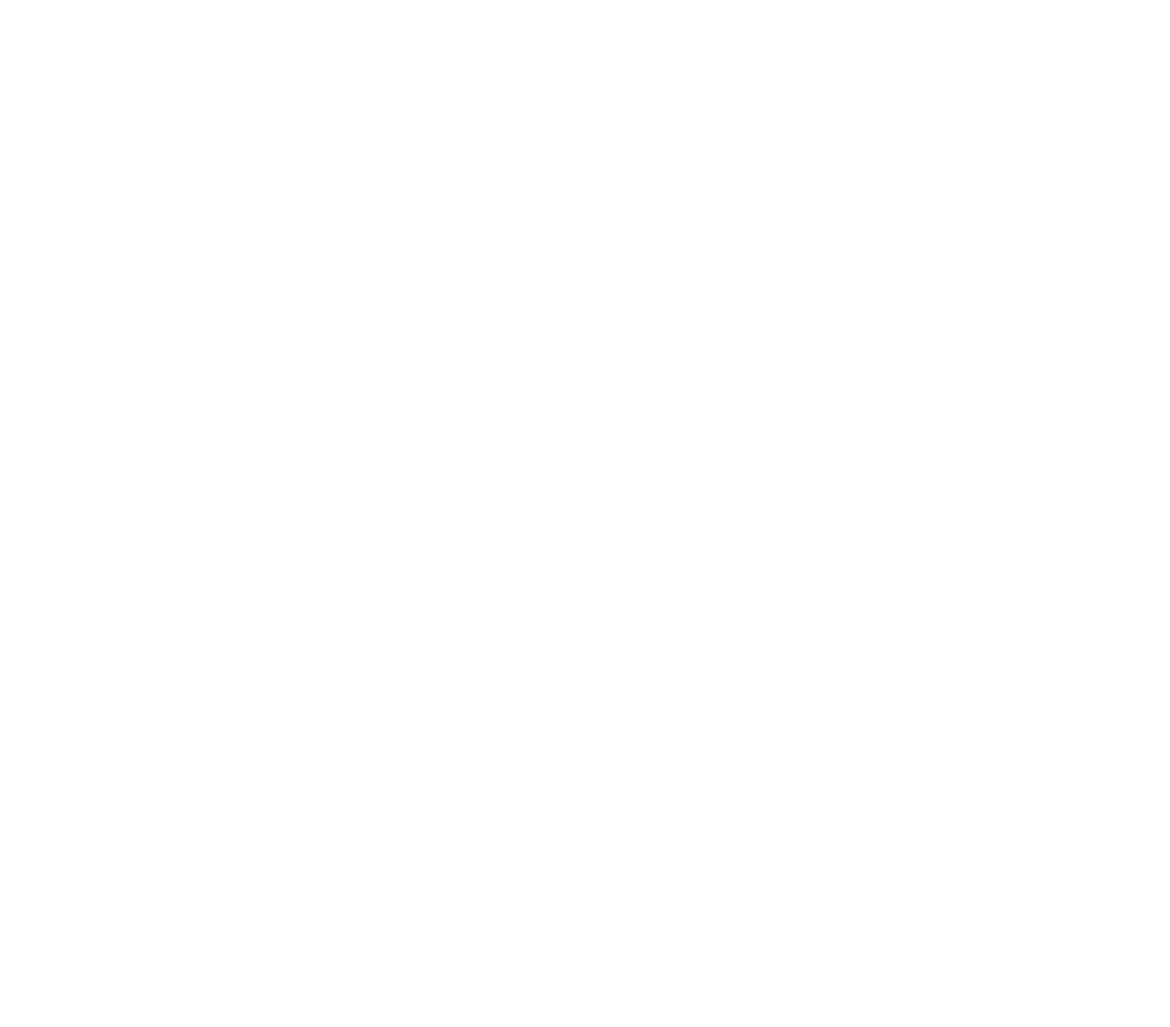
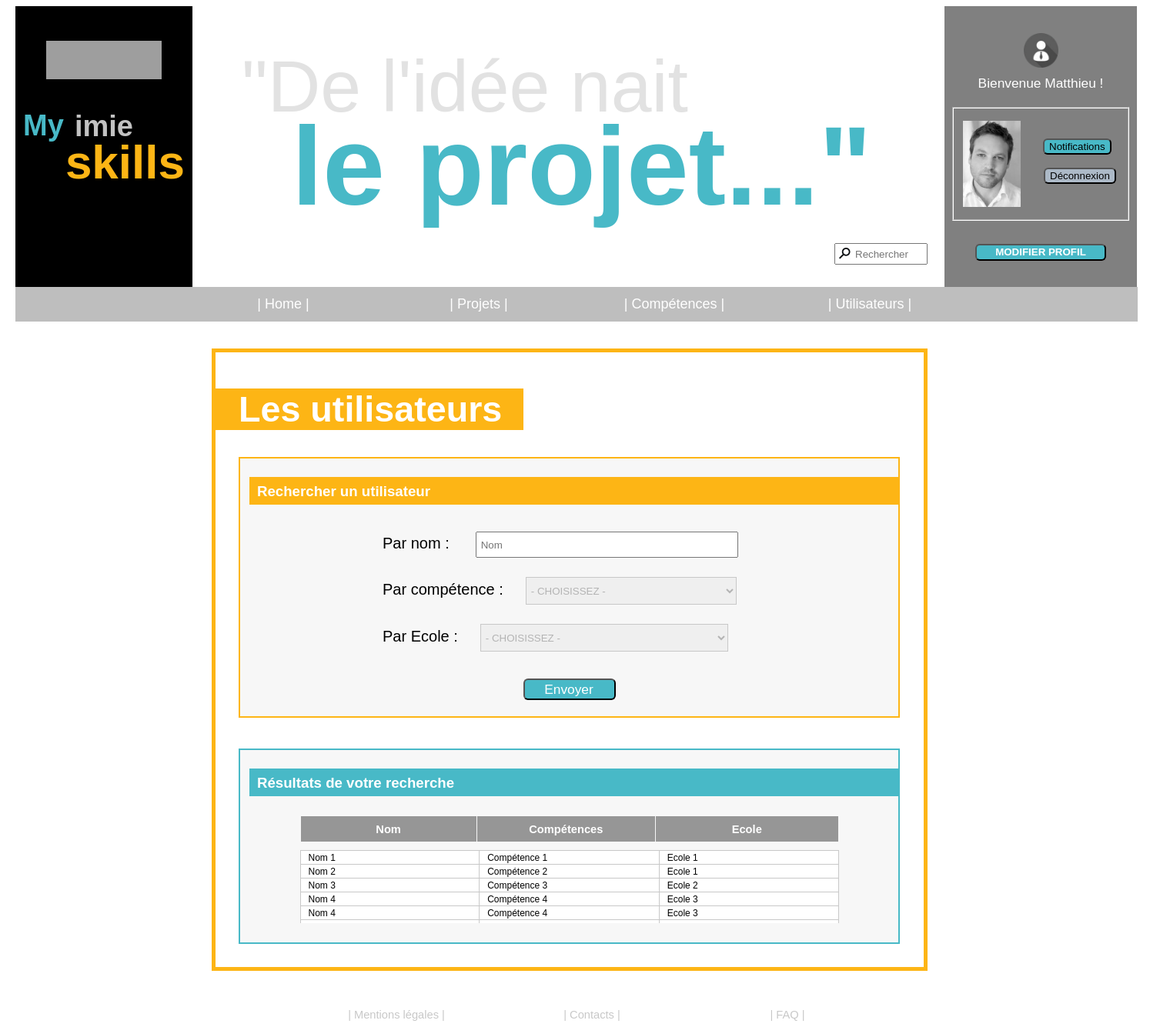
Before and after one commit to mcouchouron/IMIE---Fil-rouge, a PHP site: page /index.php in a window 1520 px wide. Before the commit the part shown is empty. Shown: the top 1335 px of the page at 77% size. Before the commit the page ends 800 px from the top, so only its background shows below. Run offline with PHP 8.4, Linux system fonts and the light colour scheme; lists and menus that the app fills with data are empty; grey boxes are pictures that could not be loaded.

Commit message:
fatiguée ...

```diff
--- a/Controleur/SkillsController.php
+++ b/Controleur/SkillsController.php
@@ -12,4 +12,6 @@
         $this->dao = new \FilRouge\Modele\Users\UsersDAO();
     }
 
+
+
 }
--- a/Controleur/UsersController.php
+++ b/Controleur/UsersController.php
@@ -13,7 +13,8 @@
         }
 
         function userList(){
-            //fonction listant les utilisateurs
+            $this->dao->select("");
+            include_once '';
         }
 
         function userSchoolFilter(){
--- a/Vue/formulaireProjet.php
+++ b/Vue/formulaireProjet.php
@@ -3,10 +3,7 @@
     <head>
         <title>Formulaire Projets</title>
         <meta charset="utf-8"/>
-
-			<link rel="stylesheet" type="text/css" href="css/formulaire.css" />
-			<!--link rel="stylesheet" type="text/css" href="css/faq.css" /-->
-
+        <link rel="stylesheet" type="text/css" href="Vue/css/formulaire.css" />
     </head>
     <div id="corps_page">
 
--- a/Vue/pageCompetences.php
+++ b/Vue/pageCompetences.php
@@ -3,9 +3,7 @@
     <head>
         <title>pageLienCompétences</title>
         <meta charset="utf-8"/>
-			<link rel="stylesheet" type="text/css" href="css/pageprincipale.css"/>
-			<!--link rel="stylesheet" type="text/css" href="css\homepageFred.css"/-->
-			<!--link rel="stylesheet" type="text/css" href="css\homepageFooter.css"/-->
+        <link rel="stylesheet" type="text/css" href="Vue/css/pageprincipale.css"/>
     </head>
     <body>
         <!--Ici insertion de la page Header-->
--- a/Vue/pageMesCompetences.php
+++ b/Vue/pageMesCompetences.php
@@ -68,7 +68,7 @@
             </article>
             <article class="recherche">
 
-									<form id="formulaire" method="post" action="traitement.php>
+                <form id="formulaire" method="post" action="traitement.php">
 
                       <fieldset id="headrecherche">
                       <h4 id="titreComp">Rechercher une compétence</h4>
@@ -90,6 +90,6 @@
         </section>
     </div>
     <aside>
-					<a id="boutonProjet" href="formulaireProjet.php"><img src="images/image.png" alt="logo_prop" title="cliquez"/></a>
+        <a id="boutonProjet" href="formulaireProjet.php"><img src="Vue/images/image.png" alt="logo_prop" title="cliquez"/></a>
     </aside>
 </div>
--- a/Vue/pageUtilisateurs.php
+++ b/Vue/pageUtilisateurs.php
@@ -3,9 +3,7 @@
     <head>
         <title>pageLienUtilisateurs</title>
         <meta charset="utf-8"/>
-			<link rel="stylesheet" type="text/css" href="css/pageprincipale.css"/>
-			<!--link rel="stylesheet" type="text/css" href="css\homepageFred.css"/-->
-			<!--link rel="stylesheet" type="text/css" href="css\homepageFooter.css"/-->
+        <link rel="stylesheet" type="text/css" href="Vue/css/pageprincipale.css"/>
     </head>
     <body>
         <!--Ici insertion de la page Header-->
--- a/Vue/pageheader.php
+++ b/Vue/pageheader.php
@@ -8,12 +8,9 @@
 $_SESSION['age'] = 24;
 ?>
 
-
-
-
 <div id="page">
     <header>
-	<img id="p1" src="images/imieLogo.jpg" alt="logoImie" title="logoImie"/>
+        <img id="p1" src="Vue/vueimages/imieLogo.jpg" alt="logoImie" title="logoImie"/>
         <p id="My">My</p><p id="Imie">imie</p></br>
         <p id="skill">skills</p>
     </header>
@@ -22,21 +19,21 @@
         <p id="titre1">"De l'idée nait</p>
         <p id="titre2">le projet..."</p>
         <div id="zonerecherche">
-				<input id="boutonrecherche" type="image" src="images/loupe.png" />
+            <input id="boutonrecherche" type="image" src="Vue/images/loupe.png" />
             <input id="texterecherche" type="text" placeholder="Rechercher" />
         </div>
     </span>
 
     <div id="identification">
 
-		<img id ="pictoUser" src="images/pictoUtilisateur.png"/>
+        <img id ="pictoUser" src="Vue/images/pictoUtilisateur.png"/>
 
         <!--ici affichage du nom connecté-->
         <p id="nomUser">Bienvenue <?php echo $_SESSION['login']; ?> !</p>
         <!--p id="nomUser">Bienvenue Matthieu</p-->
 
         <fieldset>
-	<img id ="imageUser" src="images/portrait.png" alt="photo" title="photofictive"/>
+            <img id ="imageUser" src="Vue/images/portrait.png" alt="photo" title="photofictive"/>
             <input id="notification" name="Notifications" type="submit" value="Notifications"/>
             <input id="deconnexion" name="Deconnexion" type="submit" value="Déconnexion"/>
         </fieldset>
@@ -45,12 +42,12 @@
 
     <nav>
         <div id="boutonhome">
-		<a id="boutonhome" href="pageAccueil.php">| Home |</a>
+            <a id="boutonhome" href="Vue/pageAccueil.php">| Home |</a>
         </div>
         <div id="boutonprojet">
-			<a id="boutonprojet" href="pageProjets.php">| Projets |</a>
+            <a id="boutonprojet" href="Vue/pageProjets.php">| Projets |</a>
         </div>
-			<a id="boutoncompetences" href="pageCompetences.php">| Compétences |</a>
-			<a id="boutonutilisateurs" href="pageUtilisateurs.php">| Utilisateurs |</a>
+        <a id="boutoncompetences" href="Vue/pageCompetences.php">| Compétences |</a>
+        <a id="boutonutilisateurs" href="Vue/pageUtilisateurs.php">| Utilisateurs |</a>
     </nav>
 </div>
--- a/index.php
+++ b/index.php
@@ -1,7 +1,3 @@
 <?php
 
-/*
- * To change this license header, choose License Headers in Project Properties.
- * To change this template file, choose Tools | Templates
- * and open the template in the editor.
- */
+include 'Vue/pageUtilisateurs.php';
```
Also changed, not shown: Vue/index.php (+2 -16 lines), Vue/pageLesUtilisateurs.php (indentation only). Lines whose indentation alone changed are shown as unchanged.
